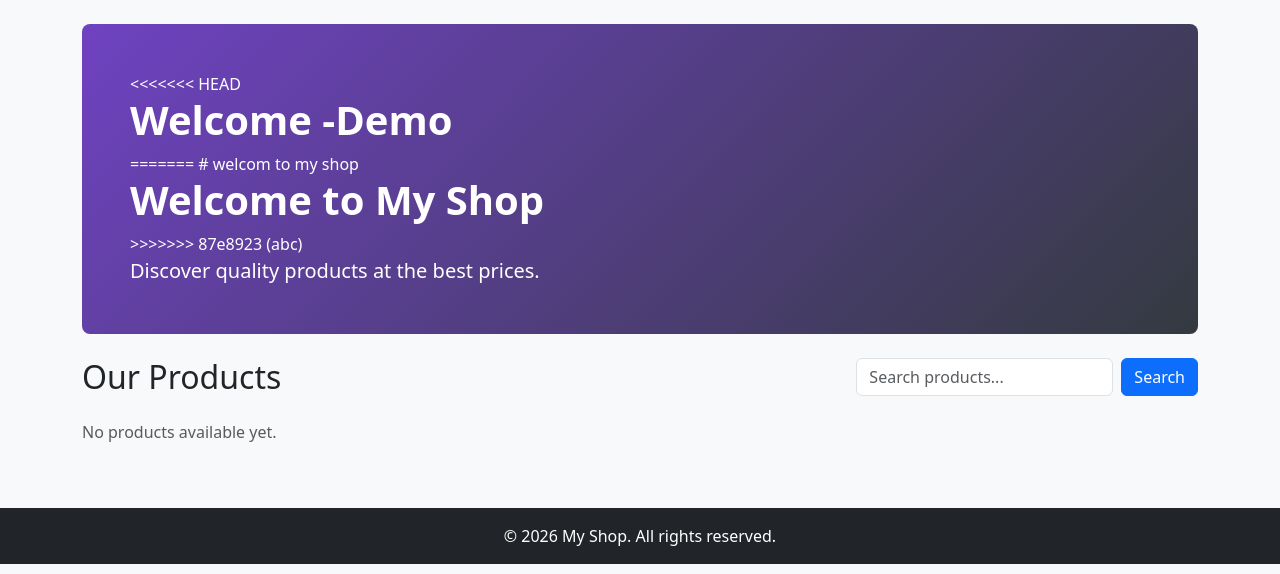
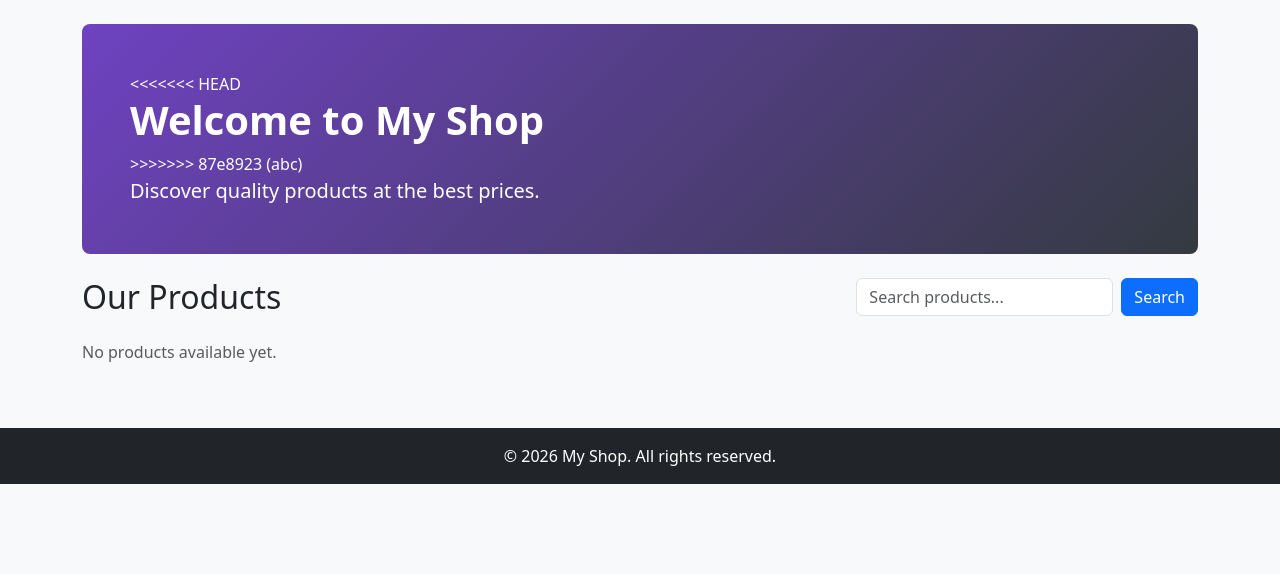
Before and after one commit to Farwa512/ecommerce-app, a Flask app: page / in a window 1280 px wide. Shown: the part 56-630 px from the top of the page. Run offline with Flask 3, Linux system fonts and the light colour scheme; data that the repository does not hold is empty.

Commit message:
Fix welcome message in index.html

```diff
--- a/templates/index.html
+++ b/templates/index.html
@@ -2,9 +2,6 @@
 {% block content %}
 <div class="p-5 mb-4 rounded-3 text-white" style="background: linear-gradient(135deg, #6f42c1, #343a40);">
 <<<<<<< HEAD
-  <h1 class="display-6 fw-bold">Welcome -Demo </h1>
-=======
-# welcom to my shop
   <h1 class="display-6 fw-bold">Welcome to My Shop</h1>
 >>>>>>> 87e8923 (abc)
   <p class="lead mb-0">Discover quality products at the best prices.</p>
```
